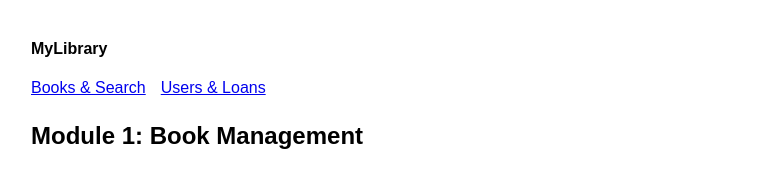
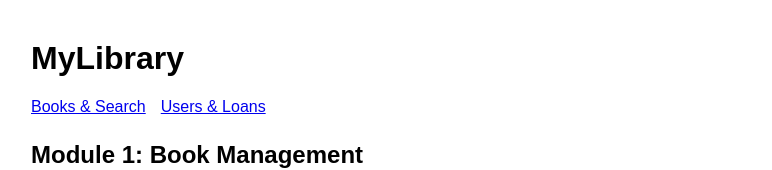
Before and after one commit to EronSG/BookLibrary-CI-CD, a website: page frontend/public/index.html in a window 1280 px wide. Shown: the top 170 px of the page, without its empty margins (109-881 px from the left). Drawn offline with Linux system fonts and the light colour scheme; no server answers.

Commit message:
changed mylibrary from h4 to h1

```diff
--- a/frontend/public/index.html
+++ b/frontend/public/index.html
@@ -11,7 +11,7 @@
   </style>
 </head>
 <body>
-  <h4>MyLibrary</h4>
+  <h1>MyLibrary</h1>
   <nav><a href="index.html">Books & Search</a><a href="users.html">Users & Loans</a></nav>
 
   <h2>Module 1: Book Management</h2>
```
